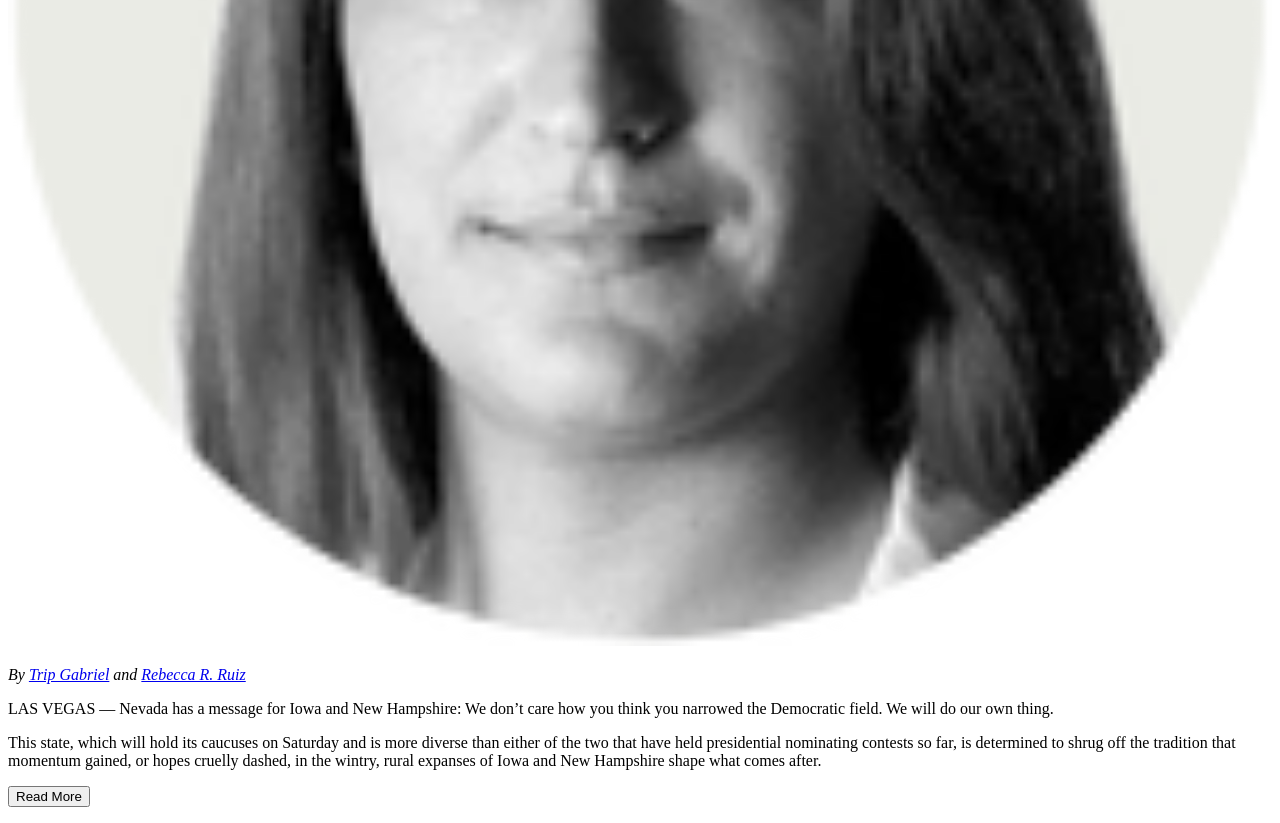
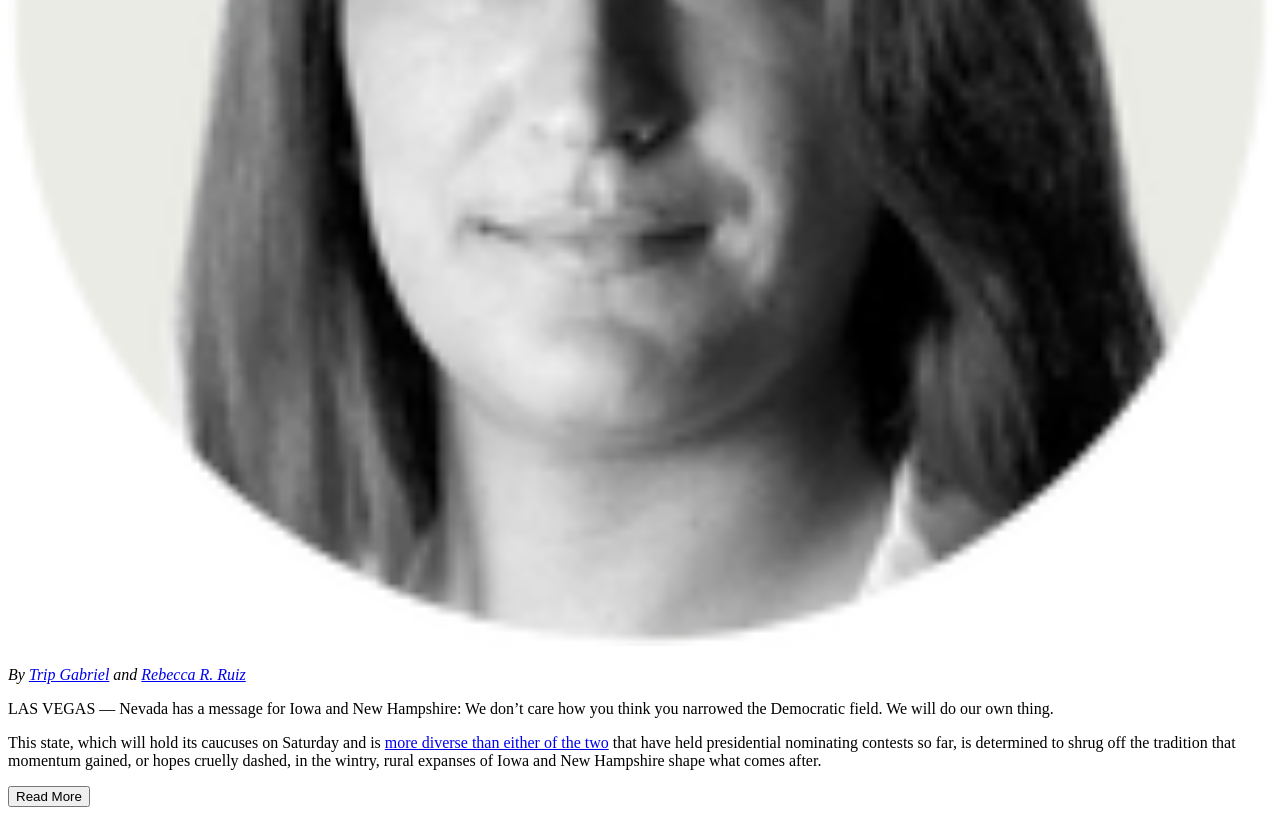
Before and after one commit to ktlyndng/create-the-elements, a plain HTML site: page journalism/index.html in a window 1280 px wide. Shown: the part 3654-4477 px from the top of the page. Drawn offline with Linux system fonts and the light colour scheme.

Commit message:
updated todo 86

```diff
--- a/journalism/index.html
+++ b/journalism/index.html
@@ -233,8 +233,8 @@
             Iowa and New Hampshire shape what comes after.
           Documentation: https://developer.mozilla.org/en-US/docs/Web/HTML/Element/p
         -->
-        <p> This state, which will hold its caucuses on Saturday and is <a href="#" title=Nevada is more diverse than Iowa and New Hampshire></a>more diverse than either of the
-          two that have held presidential nominating contests so far, is determined to shrug off the
+        <p> This state, which will hold its caucuses on Saturday and is <a href="#" title=Nevada is more diverse than Iowa and New Hampshire>more diverse than either of the
+          two</a> that have held presidential nominating contests so far, is determined to shrug off the
           tradition that momentum gained, or hopes cruelly dashed, in the wintry, rural expanses of
           Iowa and New Hampshire shape what comes after. </p>
           <!--
```
